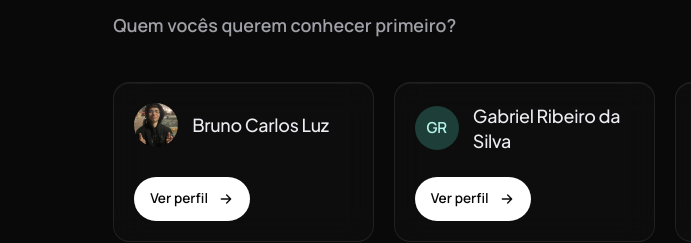
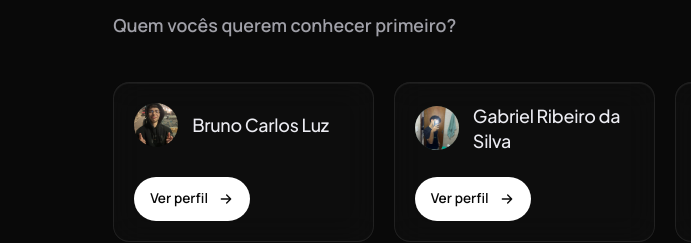
Before and after one commit to brunocluz/quem-somos-nos, a plain HTML site: page paginaInicial.html in a window 1280 px wide. Shown: the part 567-810 px from the top of the page, 0-691 px from the left. Drawn offline with Linux system fonts and the light colour scheme.

Commit message:
fix: Correção das pastas e caminhos da página gabriel - Gabriel Ribeiro

```diff
--- a/paginaInicial.html
+++ b/paginaInicial.html
@@ -105,7 +105,7 @@
                 <li>
                     <article class="card" aria-labelledby="nome-gabriel">
                         <span class="avatar av-turquesa" aria-hidden="true">
-                            GR
+                            <img style="border-radius: 50px ;" src="Imagens/gabriel/Gabriel Ribeiro_4.jpeg" alt="" width="44" height="44" >
                         </span>
 
                         <h3 class="nome" id="nome-gabriel">
```
Also changed, not shown: Imagens/gabriel/Gabriel Ribeiro_4.jpeg (added).
